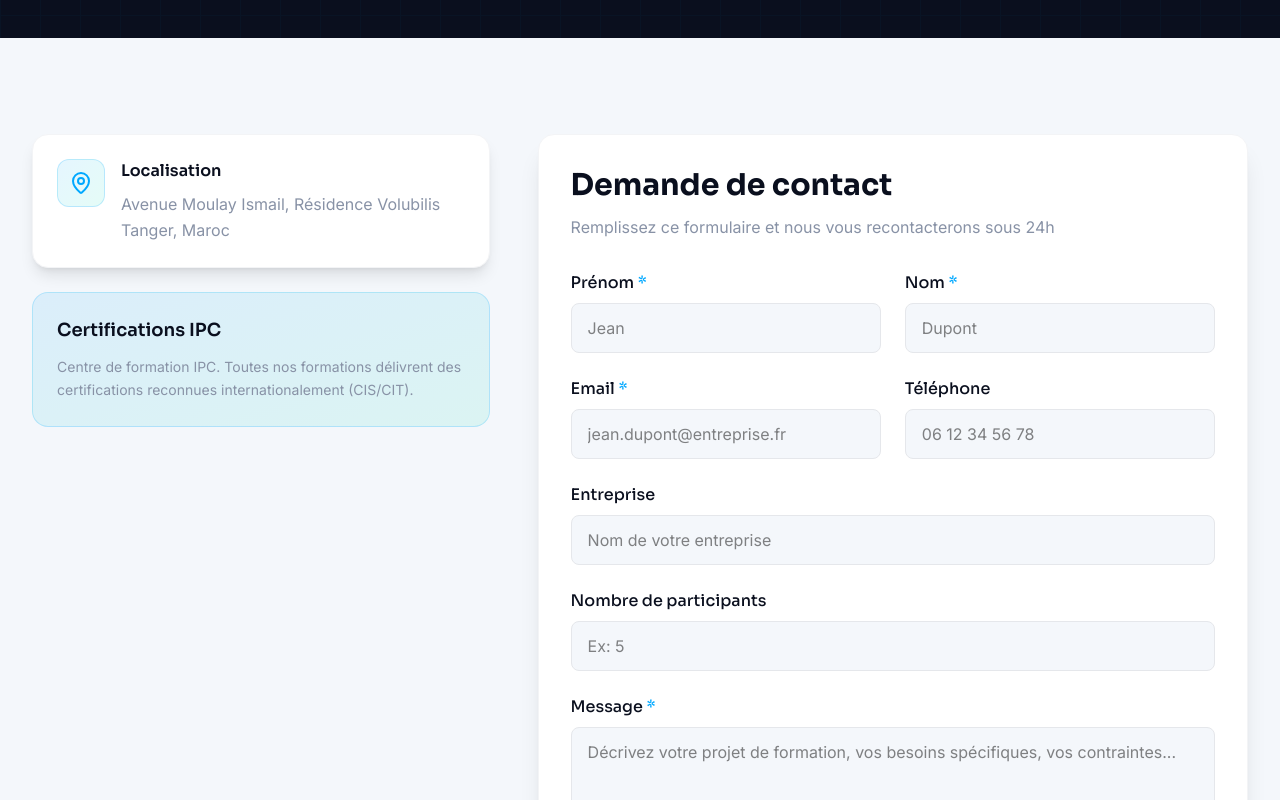
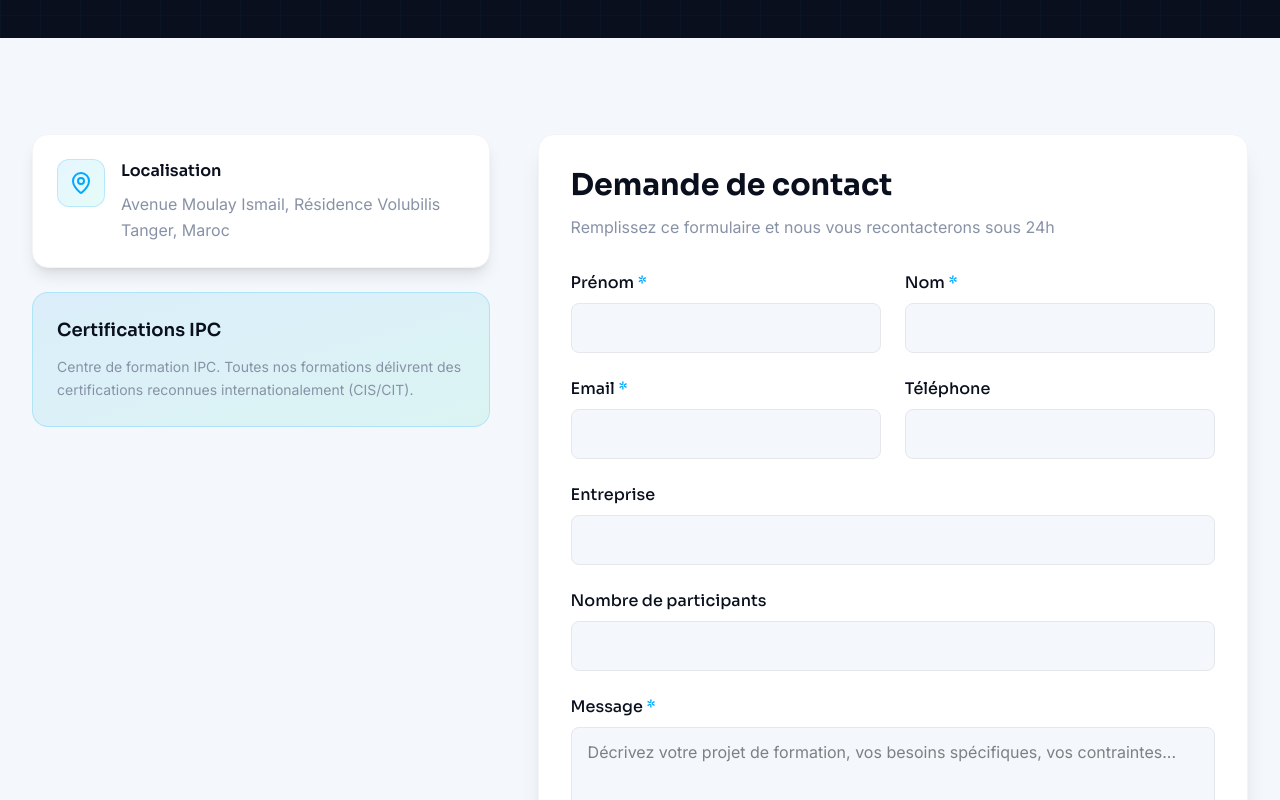
Before and after one commit to 2etraining/2etraining, a React (Vite) app: page /contact in a window 1280 px wide. Shown: the part 384-1184 px from the top of the page. Built offline with nearby package versions, Linux system fonts and the light colour scheme.

Commit message:
removing placeholders

```diff
--- a/src/app/pages/Contact.tsx
+++ b/src/app/pages/Contact.tsx
@@ -98,7 +98,7 @@ export default function Contact() {
                         name="prenom"
                         required
                         className="w-full px-4 py-3 bg-[#f4f7fb] border border-gray-200 rounded-lg focus:outline-none focus:ring-2 focus:ring-[#00a8ff] focus:border-transparent transition-all"
-                        placeholder="Jean"
+
                       />
                     </div>
 
@@ -112,7 +112,7 @@ export default function Contact() {
                         name="nom"
                         required
                         className="w-full px-4 py-3 bg-[#f4f7fb] border border-gray-200 rounded-lg focus:outline-none focus:ring-2 focus:ring-[#00a8ff] focus:border-transparent transition-all"
-                        placeholder="Dupont"
+
                       />
                     </div>
                   </div>
@@ -128,7 +128,6 @@ export default function Contact() {
                         name="email"
                         required
                         className="w-full px-4 py-3 bg-[#f4f7fb] border border-gray-200 rounded-lg focus:outline-none focus:ring-2 focus:ring-[#00a8ff] focus:border-transparent transition-all"
-                        placeholder="jean.dupont@entreprise.fr"
                       />
                     </div>
 
@@ -141,7 +140,6 @@ export default function Contact() {
                         id="telephone"
                         name="telephone"
                         className="w-full px-4 py-3 bg-[#f4f7fb] border border-gray-200 rounded-lg focus:outline-none focus:ring-2 focus:ring-[#00a8ff] focus:border-transparent transition-all"
-                        placeholder="06 12 34 56 78"
                       />
                     </div>
                   </div>
@@ -155,7 +153,6 @@ export default function Contact() {
                       id="entreprise"
                       name="entreprise"
                       className="w-full px-4 py-3 bg-[#f4f7fb] border border-gray-200 rounded-lg focus:outline-none focus:ring-2 focus:ring-[#00a8ff] focus:border-transparent transition-all"
-                      placeholder="Nom de votre entreprise"
                     />
                   </div>
 
@@ -169,7 +166,6 @@ export default function Contact() {
                       name="participants"
                       min="1"
                       className="w-full px-4 py-3 bg-[#f4f7fb] border border-gray-200 rounded-lg focus:outline-none focus:ring-2 focus:ring-[#00a8ff] focus:border-transparent transition-all"
-                      placeholder="Ex: 5"
                     />
                   </div>
 
```
